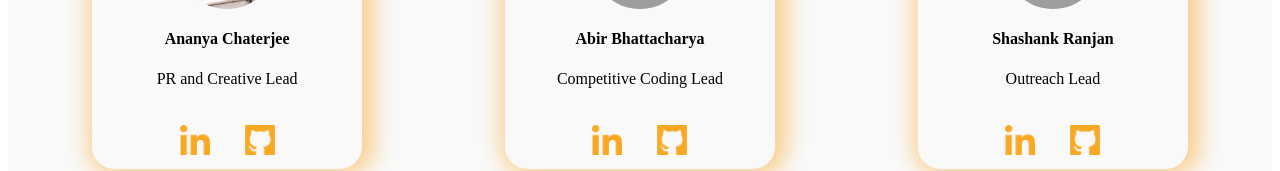
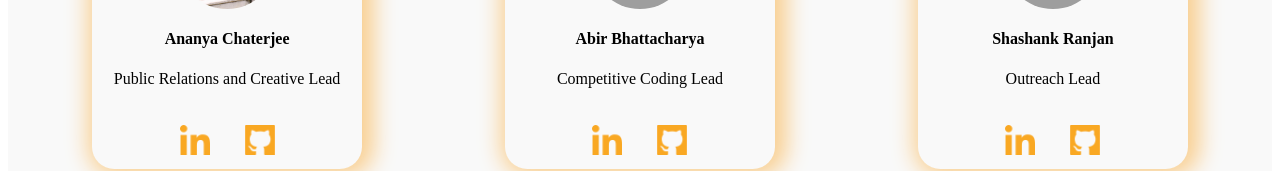
Before and after one commit to dscciem/Synthax, a React (Create React App) app: page / in a window 1280 px wide. Shown: the part 658-829 px from the top of the page. Built offline with nearby package versions, Linux system fonts and the light colour scheme; grey boxes are pictures that could not be loaded.

Commit message:
Final changes are needed

```diff
--- a/src/components/Teams/teams.js
+++ b/src/components/Teams/teams.js
@@ -79,7 +79,7 @@ function Teams() {
                     </div>
                     <div class="container">
                         <h4><b>Ananya Chaterjee</b></h4>
-                        <p>PR and Creative Lead</p>
+                        <p>Public Relations and Creative Lead</p>
                         <div className="social-media">
                             <a href="https://www.linkedin.com/in/ananya-chatterjee-416b451ab?miniProfileUrn=urn%3Ali%3Afs_miniProfile%3AACoAADEc3BIB151CKS5tPxBeFKMhMBaEZVtnUlY&lipi=urn%3Ali%3Apage%3Ad_flagship3_search_srp_all%3Bl0TjW93kQXSrf%2FMQuVQJrw%3D%3D" alt="Ananya Linkedin" >
                                 <img src={linkedin} alt="Ananya Linkedin" className="linkedin"></img>
@@ -236,7 +236,7 @@ function Teams() {
                             <a href="https://www.linkedin.com/in/aryan-akash-896944123?miniProfileUrn=urn%3Ali%3Afs_miniProfile%3AACoAAB6Sv_IBktIRUUs81jRNDoKMmnjj3mde3j8&lipi=urn%3Ali%3Apage%3Ad_flagship3_search_srp_all%3BJEYbvimATzyQ4%2Fqvh0TBow%3D%3D" alt="Aryan Linkedin" >
                                 <img src={linkedin} alt="Aryan Linkedin" className="linkedin"></img>
                             </a>
-                            <a href="https://github.com/avinashkranjan">
+                            <a href="https://github.com/aryan80akash">
                                 <img src={github} alt="Aryan Github" className="github"></img>
                             </a>
 
```
